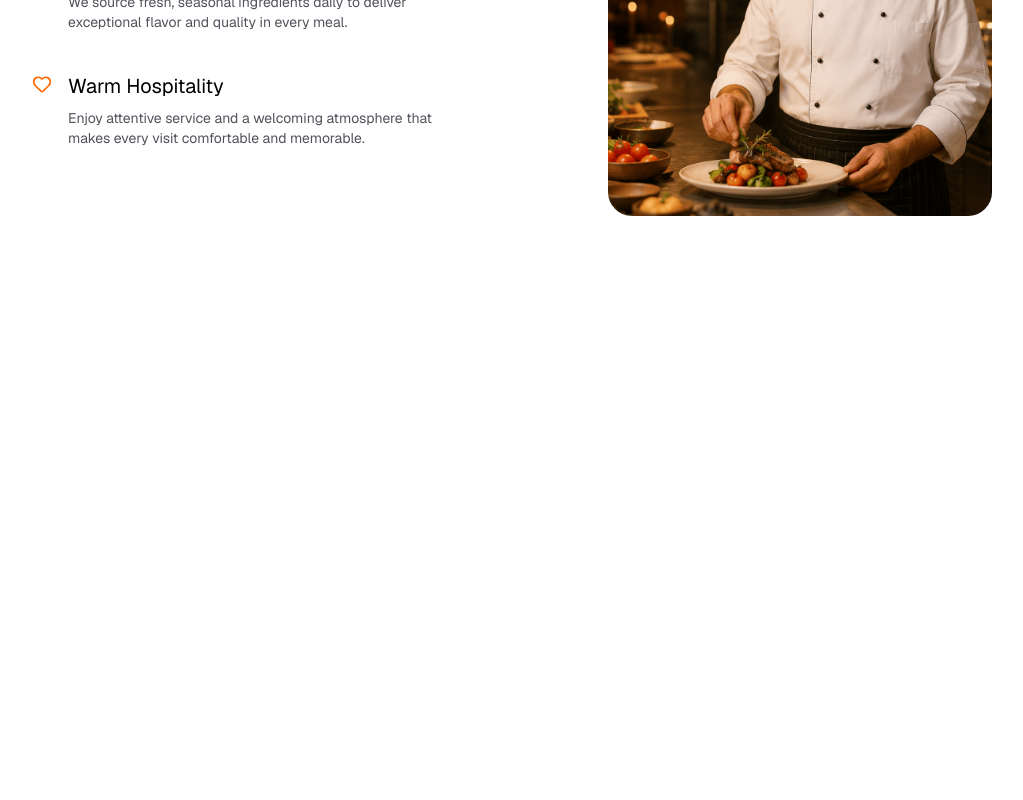
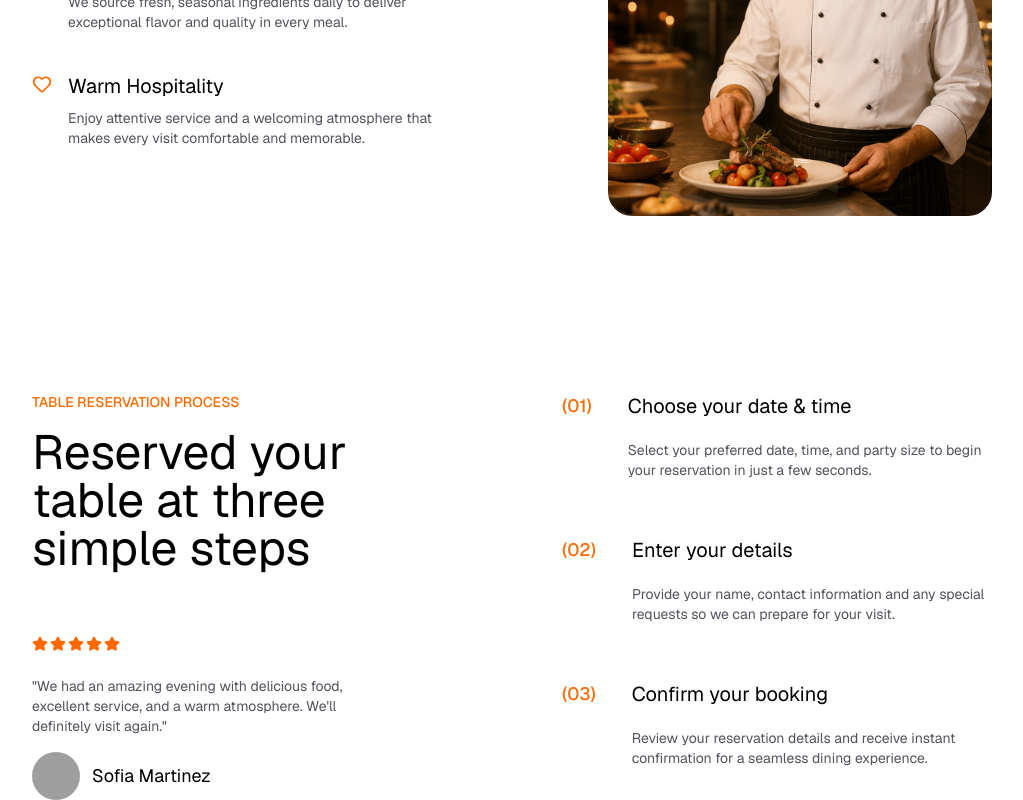
Before and after one commit to Haris-Khan-pro/Dishly, a React (Vite) app: page / in a window 1280 px wide. Shown: the part 3061-3861 px from the top of the page, without its empty margins (128-1151 px from the left). Before the commit the page ends 3277 px from the top, so only its background shows below. Built offline with nearby package versions, Linux system fonts and the light colour scheme; grey boxes are pictures that could not be loaded.

Commit message:
Add BookingProcess and Timing sections with animations

```diff
--- a/src/App.jsx
+++ b/src/App.jsx
@@ -5,6 +5,7 @@
 import Stats from "./sections/Stats";
 import Dishes from "./sections/Dishes";
 import Features from "./sections/Features";
+import BookingProcess from "./sections/BookingProcess";
 
 const App = () => {
   return (
@@ -15,6 +16,7 @@
       <Stats />
       <Dishes />
       <Features />
+      <BookingProcess />
     </>
   );
 };
--- /dev/null
+++ b/src/sections/BookingProcess.jsx
@@ -0,0 +1,64 @@
+import React from "react";
+import Animated from "../components/Animated";
+import { bookingSteps, bookingTestimonial } from "../data/data";
+import { Star } from "lucide-react";
+
+const BookingProcess = () => {
+  return (
+    <section id="booking-process" className="px-auto mt-44">
+      <div className="max-w-7xl mx-auto grid md:grid-cols-2 gap-16 md:gap-25">
+        {/* Left Side */}
+        <div className="flex flex-col text-center md:text-left">
+          <Animated delay={0.2}>
+            <p className="text-orange-500 font-medium uppercase mb-4">
+              Table Reservation Process
+            </p>
+          </Animated>
+          <Animated delay={0.2}>
+            <h2 className="text-4xl md:text-5xl mb-16">
+              Reserved your table at three simple steps
+            </h2>
+          </Animated>
+          <Animated className="flex gap-0.5 mb-6 justify-center md:justify-start">
+            {[...Array(bookingTestimonial.rating)].map((_, i) => (
+              <Star
+                key={i}
+                className="size-4 fill-orange-500 text-orange-500"
+              />
+            ))}
+          </Animated>
+
+          <Animated delay={0.2}>
+            <p className="text-zinc-600 max-w-xs max-md:mx-auto mb-4">
+              "{bookingTestimonial.quote}"
+            </p>
+          </Animated>
+
+          <Animated className="flex items-center justify-center md:justify-start gap-3">
+            <img
+              src={bookingTestimonial.authorImg}
+              alt={bookingTestimonial.authorName}
+              className="size-12 rounded-full object-cover"
+            />
+            <span className="text-lg">{bookingTestimonial.authorName}</span>
+          </Animated>
+        </div>
+
+        {/* Right Side */}
+        <div className="space-y-14 text-left">
+            {bookingSteps.map((step, index)=>(
+              <Animated key={index} y={150} delay={index * 0.15} className="flex items-start gap-9">
+                <span className="text-orange-500 font-medium text-lg shrink-0">{step.number}</span>
+                <div className="flex flex-col">
+                  <h3 className="text-xl mb-5">{step.title}</h3>
+                  <p className="text-zinc-600">{step.description}</p>
+                </div>
+              </Animated>
+            ))}
+        </div>
+      </div>
+    </section>
+  );
+};
+
+export default BookingProcess;
--- /dev/null
+++ b/src/sections/Timing.jsx
@@ -0,0 +1,9 @@
+import React from 'react'
+
+const Timing = () => {
+  return (
+    <div>Timing</div>
+  )
+}
+
+export default Timing
```
